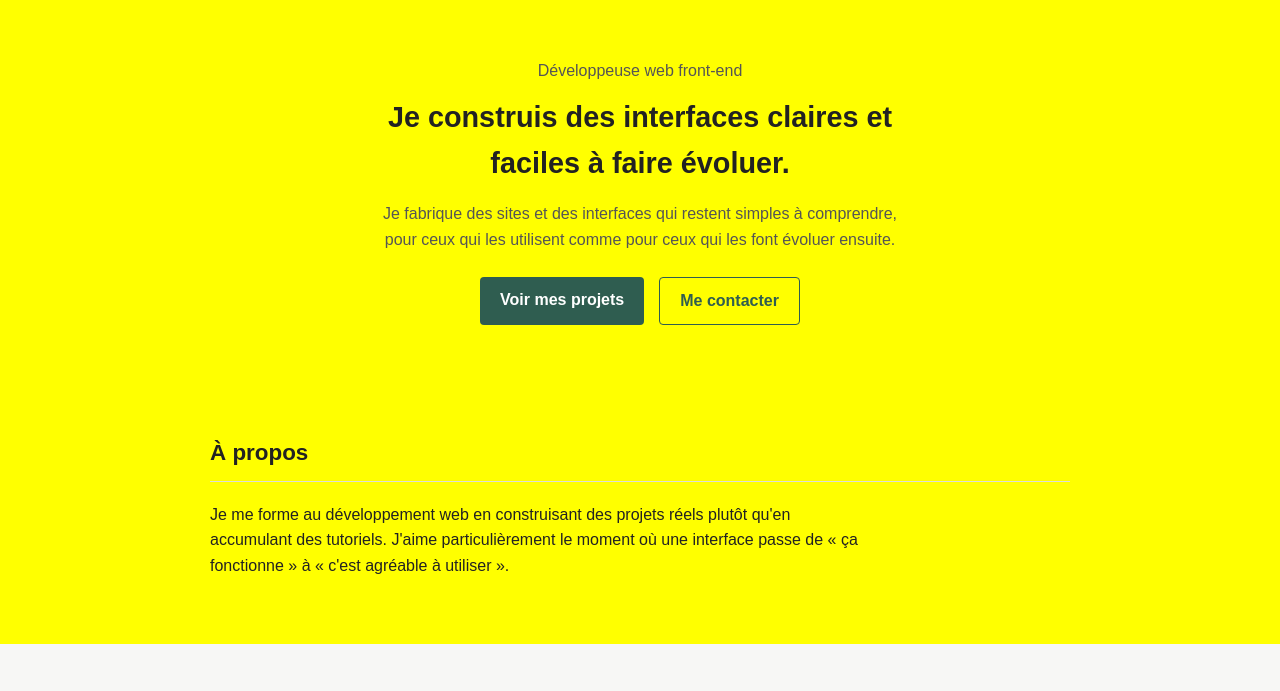
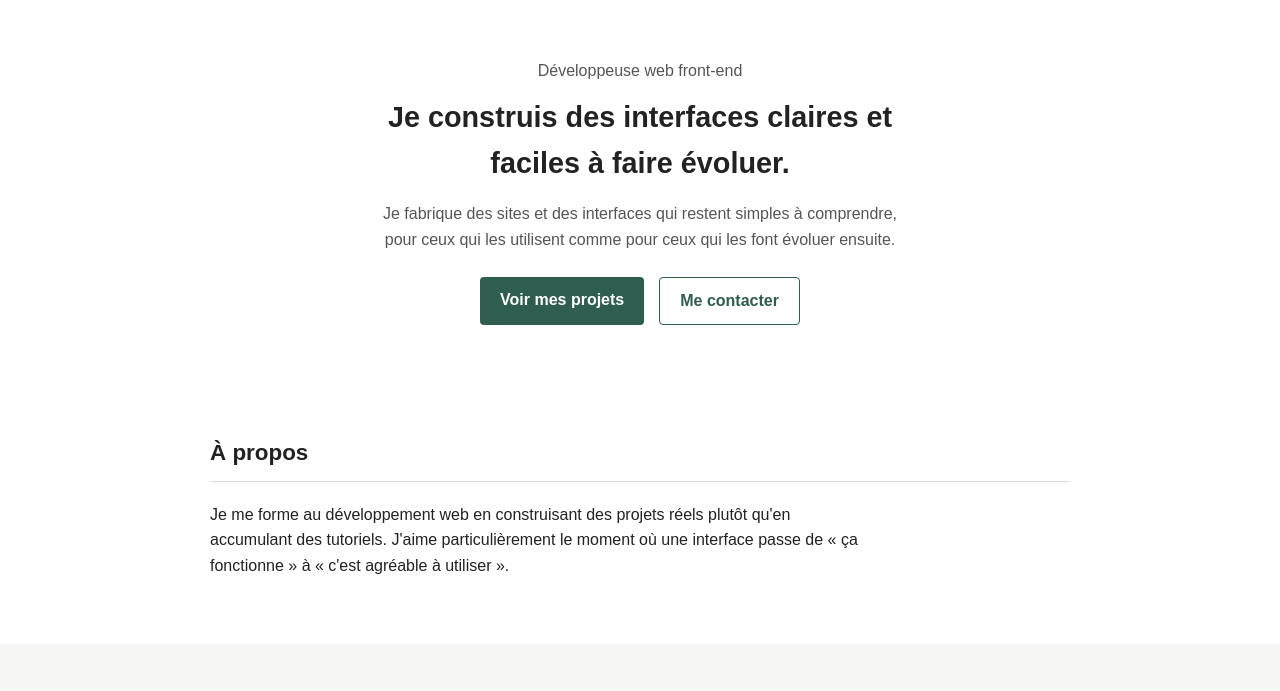
Before and after one commit to kamgaevans6/TD, a plain HTML site: page Semaine1/index.html in a window 1280 px wide. Shown: the part 66-757 px from the top of the page. Drawn offline with Linux system fonts and the light colour scheme.

Commit message:
changement couleur grid

```diff
--- a/Semaine1/style.css
+++ b/Semaine1/style.css
@@ -9,7 +9,7 @@ body {
   font-family: Arial, Helvetica, sans-serif;
   color: #222;
   line-height: 1.6;
-  background:yellow;
+  background:grid(255, 255, 255);
 }
 
 .container {
```
